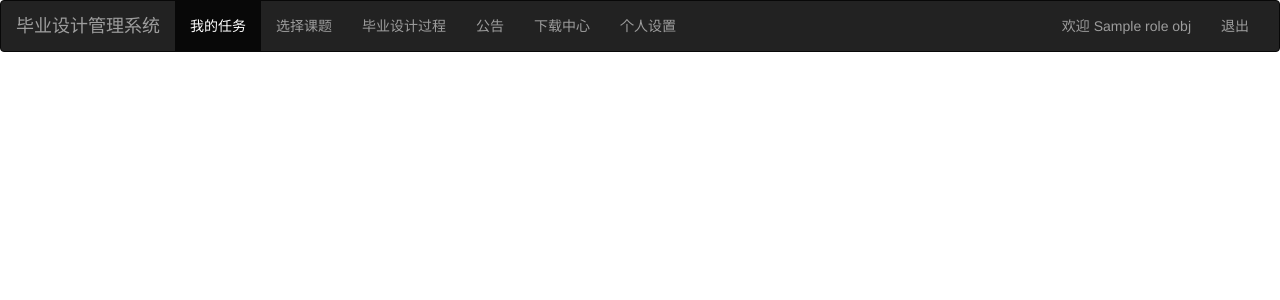
After one commit to pi12138/GDMS, a Django app: template user/templates/student_home.html in a window 1280 px wide. The commit adds this page. Shown: the top 300 px of the page. Run offline with Django 3.2, Linux system fonts and the light colour scheme; the template is opened without the code that fills it: most values are stand-ins (such as "Sample title", 1, 10 or a date in 2020).

Commit message:
完成登录和退出

```diff
--- a/GDMS/settings.py
+++ b/GDMS/settings.py
@@ -43,6 +43,8 @@ INSTALLED_APPS = [
     'rest_framework',
     'rest_framework.authtoken',
     'corsheaders',
+    "shell_plus",
+    'django_extensions',
 
     'user',
     'organization',
@@ -132,7 +134,7 @@ USE_TZ = True
 # https://docs.djangoproject.com/en/2.2/howto/static-files/
 
 STATIC_URL = '/static/'
-STATICFILES_DIRS = (os.path.join(BASE_DIR, 'static'))
+STATICFILES_DIRS = [os.path.join(BASE_DIR, 'static')]
 
 # drf
 REST_FRAMEWORK = {
--- a/GDMS/urls.py
+++ b/GDMS/urls.py
@@ -17,12 +17,12 @@ from django.contrib import admin
 from django.urls import path, include
 from django.conf.urls import url
 
-from rest_framework_jwt.views import obtain_jwt_token
+# from rest_framework_jwt.views import obtain_jwt_token
 
 urlpatterns = [
     path('admin/', admin.site.urls),
     path('', include(('login.urls', 'login'), namespace='login')),
-    url(r'^login/', obtain_jwt_token),
+    # url(r'^login/', obtain_jwt_token),
 
     path('import_data/', include(('import_data.urls', 'import_data'), namespace='import_data')),
 
--- a/login/rest/views.py
+++ b/login/rest/views.py
@@ -10,4 +10,4 @@ class TestViewSet(ViewSet):
     def list(self, request):
         role = get_role(request.user)
 
-        return Response({"role": role})
+        return Response({"role": role[0]})
--- a/login/urls.py
+++ b/login/urls.py
@@ -1,8 +1,9 @@
 from django.conf.urls import url
 
-from .views import LoginView
+from .views import LoginView, LogoutView
 
 
 urlpatterns = [
-    url(r'^$', LoginView.as_view(), name='login')
+    url(r'^$', LoginView.as_view(), name='login'),
+    url(r'^logout/$', LogoutView.as_view(), name="logout")
 ]
--- /dev/null
+++ b/user/templates/student_home.html
@@ -0,0 +1,45 @@
+<!DOCTYPE html>
+<html lang="en">
+
+<head>
+    <meta charset="UTF-8">
+    <meta name="viewport" content="width=device-width, initial-scale=1.0">
+    <title>学生 | 毕业设计管理系统</title>
+    <!-- 最新版本的 Bootstrap 核心 CSS 文件 -->
+    <link rel="stylesheet" href="https://cdn.jsdelivr.net/npm/bootstrap@3.3.7/dist/css/bootstrap.min.css"
+        integrity="sha384-BVYiiSIFeK1dGmJRAkycuHAHRg32OmUcww7on3RYdg4Va+PmSTsz/K68vbdEjh4u" crossorigin="anonymous">
+</head>
+
+<body>
+    <nav class="navbar navbar-inverse" role="navigation">
+        <div class="container-fluid">
+            <div class="navbar-header">
+                <button type="button" class="navbar-toggle" data-toggle="collapse" data-target="#myNavbar">
+                    <span class="icon-bar"></span>
+                    <span class="icon-bar"></span>
+                    <span class="icon-bar"></span>
+                </button>
+                <a class="navbar-brand" href="#">毕业设计管理系统</a>
+            </div>
+            <div class="collapse navbar-collapse" id="myNavbar">
+                <ul class="nav navbar-nav">
+                    <li class="active"><a href="#">我的任务</a></li>
+                    <li><a href="#">选择课题</a></li>
+                    <li><a href="#">毕业设计过程</a></li>
+                    <li><a href="#">公告</a></li>
+                    <li><a href="#">下载中心</a></li>
+                    <li><a href="#">个人设置</a></li>
+                </ul>
+                <ul class="nav navbar-nav navbar-right">
+                    <li><a href="/logout/">退出</a></li>
+                </ul>
+                <div class="navbar-right">
+                    <p class="navbar-text">欢迎 {{ role_obj.name }}</p>
+                </div>
+            </div>
+
+        </div>
+    </nav>
+</body>
+
+</html>
```
Also changed, not shown: login/templates/login.html (+13 -3 lines), login/views.py (+39 -1 lines), user/helpers.py (+6 -6 lines), user/templates/administrator_home.html (added, +35 -0 lines), user/templates/teacher_home.html (added, +11 -0 lines).
